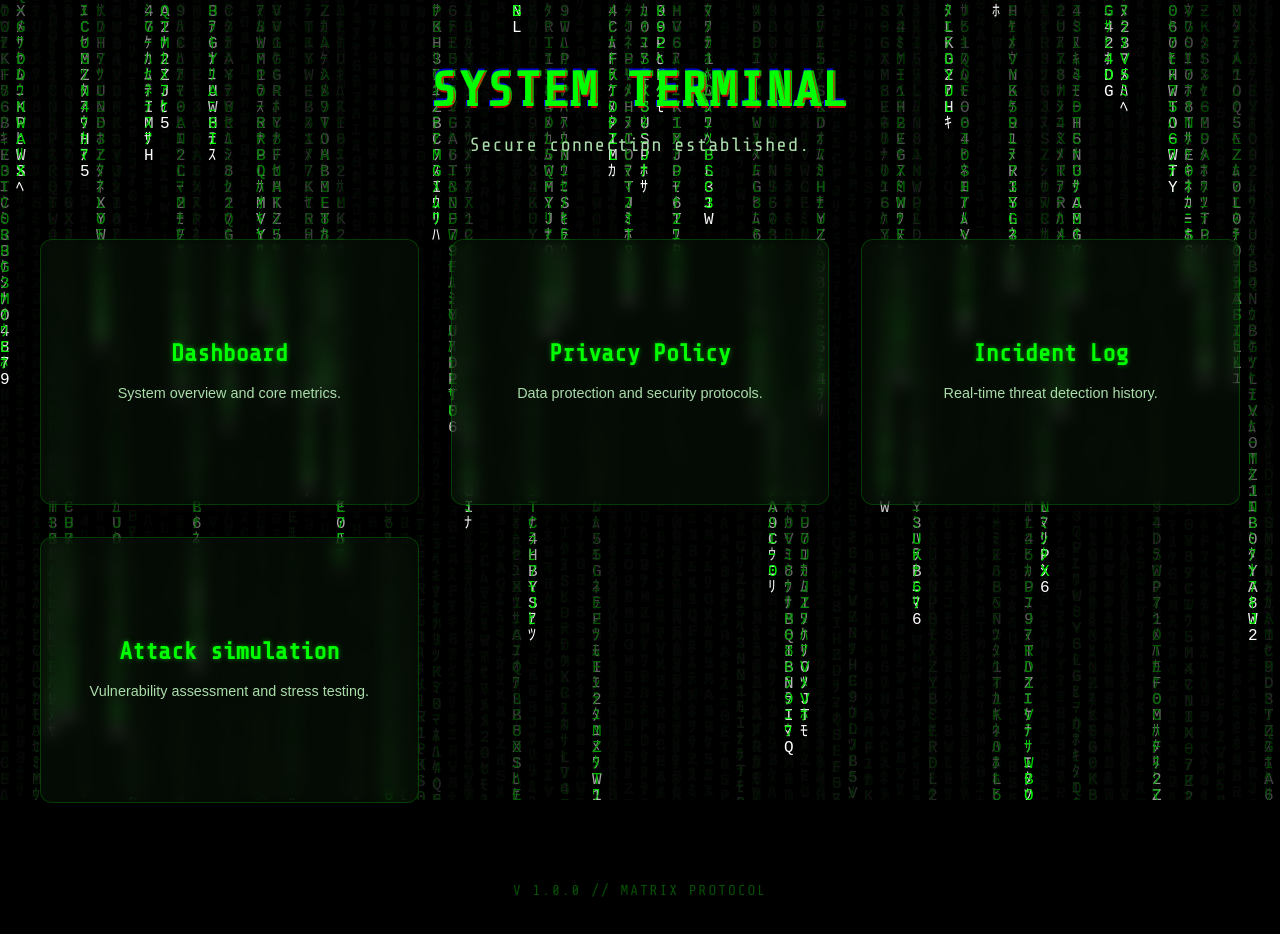
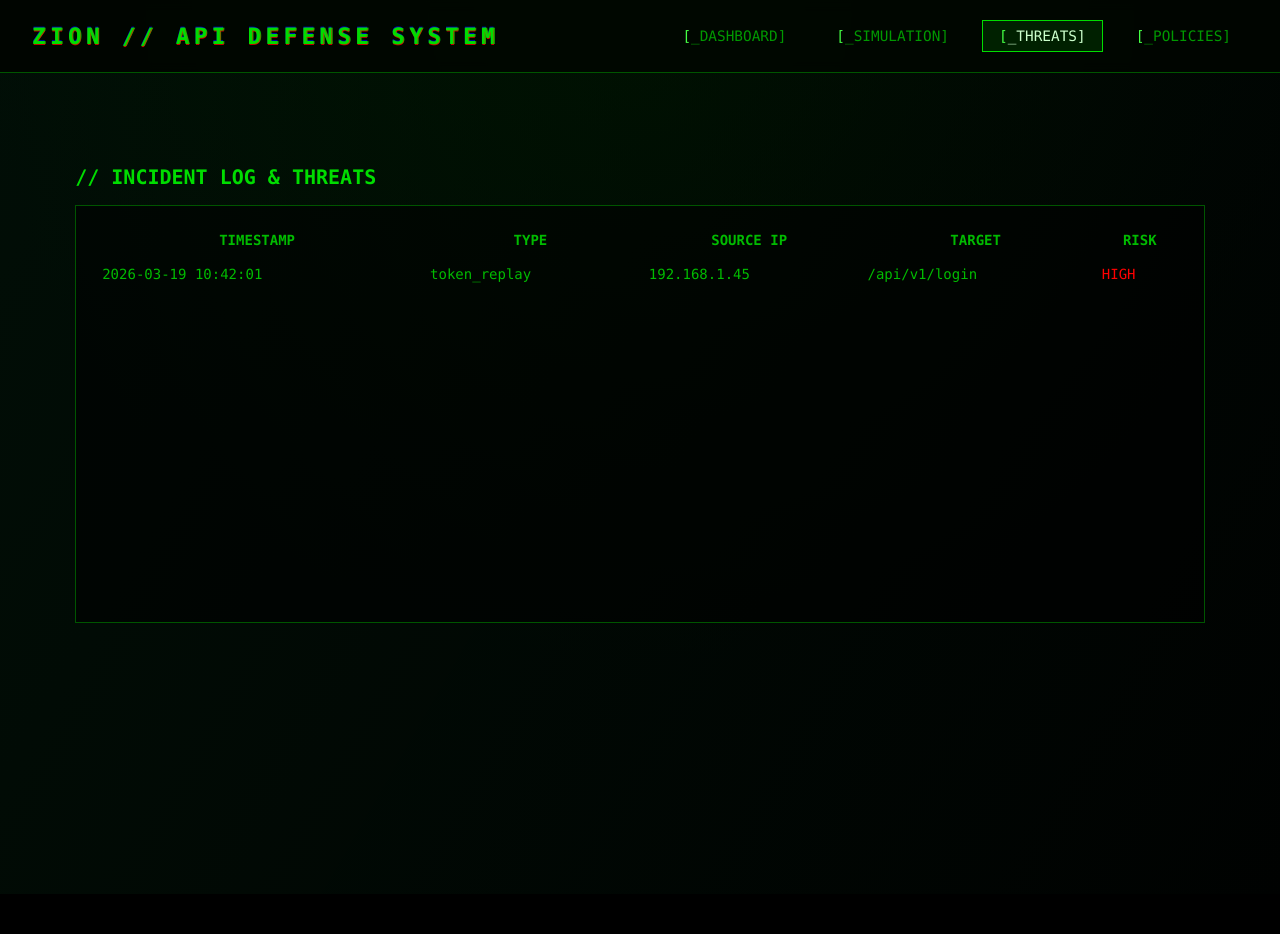
Before and after one commit to Byte-Builders-28/Zion, a React app in the folder frontend/: page /threats in a window 1280 px wide. Shown: the top 934 px of the page. After the commit the page ends 894 px from the top, so only its background shows below. Built offline with nearby package versions, Linux system fonts and the light colour scheme; the HTML template or start-up script is replaced by a standard one.

Commit message:
Implement routing with React Router; refactor App component and add ConsoleLayout for navigation

```diff
--- a/frontend/package.json
+++ b/frontend/package.json
@@ -11,7 +11,8 @@
   },
   "dependencies": {
     "react": "^19.2.4",
-    "react-dom": "^19.2.4"
+    "react-dom": "^19.2.4",
+    "react-router-dom": "^7.0.2"
   },
   "devDependencies": {
     "@eslint/js": "^9.39.4",
--- a/frontend/src/App.css
+++ b/frontend/src/App.css
@@ -19,6 +19,10 @@ body {
   font-family: 'Share Tech Mono', 'Consolas', monospace;
   margin: 0;
   padding: 0;
+  min-height: 100vh;
+}
+
+#root {
   min-height: 100vh;
 }
 
@@ -142,3 +146,91 @@ body {
   80% { clip: rect(80px, 9999px, 20px, 0); }
   100% { clip: rect(40px, 9999px, 70px, 0); }
 }
+
+.zion-shell {
+  min-height: 100vh;
+  background: radial-gradient(circle at top, rgba(0, 40, 0, 0.6), #010a05 60%);
+  color: var(--green-500);
+}
+
+.zion-header {
+  display: flex;
+  justify-content: space-between;
+  align-items: center;
+  padding: 1.25rem 2rem;
+  border-bottom: 1px solid var(--green-800);
+  background: rgba(0, 5, 0, 0.85);
+  position: sticky;
+  top: 0;
+  z-index: 10;
+  backdrop-filter: blur(6px);
+}
+
+.zion-brand {
+  font-size: 1.4rem;
+  font-weight: 700;
+  letter-spacing: 0.2em;
+  text-decoration: none;
+  color: var(--green-500);
+}
+
+.zion-nav {
+  display: flex;
+  gap: 1rem;
+}
+
+.nav-link {
+  padding: 0.45rem 1rem;
+  border: 1px solid transparent;
+  color: var(--green-700);
+  text-decoration: none;
+  font-size: 0.9rem;
+  transition: border 0.2s ease, color 0.2s ease, background 0.2s ease;
+}
+
+.nav-link:hover {
+  color: var(--green-400);
+  border-color: var(--green-800);
+}
+
+.nav-link.is-active {
+  color: var(--green-100);
+  border-color: var(--green-500);
+  background: rgba(0, 50, 0, 0.6);
+}
+
+.page-section {
+  min-height: calc(100vh - 82px);
+  padding: clamp(1.5rem, 4vw, 3.5rem);
+  transition: background 0.5s ease;
+}
+
+.page-generic {
+  background: linear-gradient(135deg, rgba(0, 40, 0, 0.35), rgba(0, 0, 0, 0.65));
+}
+
+.page-dashboard {
+  background: radial-gradient(circle at 20% 20%, rgba(0, 50, 0, 0.3), transparent 45%),
+              radial-gradient(circle at 80% 0%, rgba(0, 30, 0, 0.35), transparent 40%),
+              #040c06;
+}
+
+.page-simulation {
+  background: linear-gradient(160deg, rgba(10, 30, 10, 0.2), rgba(2, 8, 5, 0.85));
+}
+
+.page-threats {
+  background: linear-gradient(120deg, rgba(0, 25, 10, 0.25), rgba(0, 0, 0, 0.8));
+}
+
+.page-policies {
+  background: radial-gradient(circle at center, rgba(0, 35, 5, 0.25), rgba(0, 0, 0, 0.85));
+}
+
+.page-section .border {
+  background: rgba(0, 0, 0, 0.55);
+}
+
+.zion-nav .nav-link::first-letter {
+  color: var(--green-400);
+}
--- a/frontend/src/App.jsx
+++ b/frontend/src/App.jsx
@@ -1,62 +1,26 @@
-import React, { useState } from 'react';
+import React from 'react';
+import { BrowserRouter as Router, Routes, Route } from 'react-router-dom';
 import LandingPage from './LandingPage';
 import Dashboard from './components/Dashboard';
 import Simulation from './components/Simulation';
 import Threats from './components/Threats';
 import Policies from './components/Policies';
+import ConsoleLayout from './components/layout/ConsoleLayout';
 import './App.css';
 
 function App() {
-  const [currentPage, setCurrentPage] = useState('landing');
-
-  if (currentPage === 'landing') {
-    return <LandingPage onNavigate={setCurrentPage} />;
-  }
-
   return (
-    <div className="zion-app bg-black min-h-screen text-green-500 font-mono">
-      <header className="border-b border-green-800 p-4 flex justify-between items-center bg-black">
-        <div className="text-2xl font-bold tracking-wider glitch cursor-pointer"
-             data-text="ZION // API DEFENSE SYSTEM"
-             onClick={() => setCurrentPage('landing')}>
-          ZION // API DEFENSE SYSTEM
-        </div>
-        <nav className="flex space-x-4">
-          <button
-            className={`px-4 py-2 border ${currentPage === 'dashboard' ? 'bg-green-900 border-green-500 text-green-100' : 'border-transparent text-green-700 hover:text-green-500'}`}
-            onClick={() => setCurrentPage('dashboard')}
-          >
-            [_DASHBOARD]
-          </button>
-          <button
-            className={`px-4 py-2 border ${currentPage === 'simulation' ? 'bg-green-900 border-green-500 text-green-100' : 'border-transparent text-green-700 hover:text-green-500'}`}
-            onClick={() => setCurrentPage('simulation')}
-          >
-            [_SIMULATION]
-          </button>
-          <button
-            className={`px-4 py-2 border ${currentPage === 'threats' ? 'bg-green-900 border-green-500 text-green-100' : 'border-transparent text-green-700 hover:text-green-500'}`}
-            onClick={() => setCurrentPage('threats')}
-          >
-            [_THREATS]
-          </button>
-          <button
-            className={`px-4 py-2 border ${currentPage === 'policies' ? 'bg-green-900 border-green-500 text-green-100' : 'border-transparent text-green-700 hover:text-green-500'}`}
-            onClick={() => setCurrentPage('policies')}
-          >
-             [_POLICIES]
-          </button>
-        </nav>
-      </header>
-
-
-      <main className="p-4">
-        {currentPage === 'dashboard' && <Dashboard />}
-        {currentPage === 'simulation' && <Simulation />}
-        {currentPage === 'threats' && <Threats />}
-        {currentPage === 'policies' && <Policies />}
-      </main>
-    </div>
+    <Router>
+      <Routes>
+        <Route path="/" element={<LandingPage />} />
+        <Route element={<ConsoleLayout />}>
+          <Route path="/dashboard" element={<Dashboard />} />
+          <Route path="/simulation" element={<Simulation />} />
+          <Route path="/threats" element={<Threats />} />
+          <Route path="/policies" element={<Policies />} />
+        </Route>
+      </Routes>
+    </Router>
   );
 }
 
--- a/frontend/src/LandingPage.jsx
+++ b/frontend/src/LandingPage.jsx
@@ -1,29 +1,31 @@
 import React from 'react';
+import { useNavigate } from 'react-router-dom';
 import MatrixRain from './components/MatrixRain';
 import Card from './components/Card';
 import './LandingPage.css';
 
-const LandingPage = ({ onNavigate }) => {
+const LandingPage = () => {
+  const navigate = useNavigate();
   const cards = [
     {
       title: 'Dashboard',
       description: 'System overview and core metrics.',
-      page: 'dashboard'
+      page: '/dashboard'
     },
     {
       title: 'Privacy Policy',
       description: 'Data protection and security protocols.',
-      page: 'policies'
+      page: '/policies'
     },
     {
       title: 'Incident Log',
       description: 'Real-time threat detection history.',
-      page: 'threats'
+      page: '/threats'
     },
     {
       title: 'Attack simulation',
       description: 'Vulnerability assessment and stress testing.',
-      page: 'simulation'
+      page: '/simulation'
     }
   ];
 
@@ -42,7 +44,7 @@ const LandingPage = ({ onNavigate }) => {
             key={index}
             title={card.title}
             description={card.description}
-            onClick={() => onNavigate(card.page)}
+            onClick={() => navigate(card.page)}
           />
         ))}
       </main>
--- a/frontend/src/components/Card.css
+++ b/frontend/src/components/Card.css
@@ -6,7 +6,7 @@
   border-radius: 12px;
   padding: 2rem;
   transition: all 0.3s ease;
-  cursor: pointer;
+  cursor: default;
   display: flex;
   flex-direction: column;
   justify-content: center;
@@ -30,13 +30,17 @@
   transition: opacity 0.3s ease;
 }
 
-.matrix-card:hover {
+.matrix-card--interactive {
+  cursor: pointer;
+}
+
+.matrix-card--interactive:hover {
   transform: translateY(-5px);
   border-color: rgba(0, 255, 0, 0.6);
   box-shadow: 0 8px 32px rgba(0, 255, 0, 0.2);
 }
 
-.matrix-card:hover::before {
+.matrix-card--interactive:hover::before {
   opacity: 1;
 }
 
--- a/frontend/src/components/Card.jsx
+++ b/frontend/src/components/Card.jsx
@@ -2,8 +2,26 @@ import React from 'react';
 import './Card.css';
 
 const Card = ({ title, description, icon, onClick }) => {
+  const isInteractive = typeof onClick === 'function';
+
+  const handleKeyDown = (event) => {
+    if (!isInteractive) {
+      return;
+    }
+    if (event.key === 'Enter' || event.key === ' ') {
+      event.preventDefault();
+      onClick();
+    }
+  };
+
   return (
-    <div className="matrix-card" onClick={onClick} role="button" tabIndex={0}>
+    <div
+      className={`matrix-card${isInteractive ? ' matrix-card--interactive' : ''}`}
+      onClick={isInteractive ? onClick : undefined}
+      role={isInteractive ? 'button' : undefined}
+      tabIndex={isInteractive ? 0 : undefined}
+      onKeyDown={handleKeyDown}
+    >
       <div className="card-content">
         {icon && <div className="card-icon">{icon}</div>}
         <h2 className="card-title">{title}</h2>
--- /dev/null
+++ b/frontend/src/components/layout/ConsoleLayout.jsx
@@ -0,0 +1,48 @@
+import React from 'react';
+import { NavLink, Outlet, useLocation } from 'react-router-dom';
+
+const navLinks = [
+  { label: '_DASHBOARD', path: '/dashboard' },
+  { label: '_SIMULATION', path: '/simulation' },
+  { label: '_THREATS', path: '/threats' },
+  { label: '_POLICIES', path: '/policies' }
+];
+
+const sectionClassMap = {
+  '/dashboard': 'page-dashboard',
+  '/simulation': 'page-simulation',
+  '/threats': 'page-threats',
+  '/policies': 'page-policies'
+};
+
+const ConsoleLayout = () => {
+  const location = useLocation();
+  const sectionClass = sectionClassMap[location.pathname] || 'page-generic';
+
+  return (
+    <div className="zion-shell font-mono text-green-500">
+      <header className="zion-header">
+        <NavLink to="/" className="zion-brand glitch" data-text="ZION // API DEFENSE SYSTEM">
+          ZION // API DEFENSE SYSTEM
+        </NavLink>
+        <nav className="zion-nav">
+          {navLinks.map(({ label, path }) => (
+            <NavLink
+              key={path}
+              to={path}
+              className={({ isActive }) => `nav-link${isActive ? ' is-active' : ''}`}
+            >
+              [{label}]
+            </NavLink>
+          ))}
+        </nav>
+      </header>
+
+      <main className={`page-section ${sectionClass}`}>
+        <Outlet />
+      </main>
+    </div>
+  );
+};
+
+export default ConsoleLayout;
```
Also changed, not shown: 1 other file (tests, documents, lock files or other folders).
